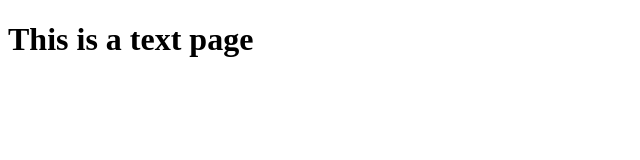
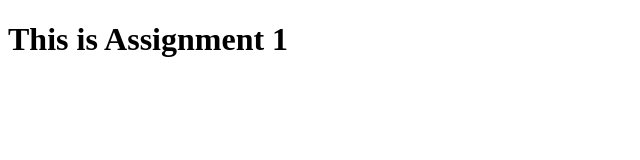
Before and after one commit to CarFly2600/CarFly2600.github.io, a plain HTML site: page WorkForSemester/A1/index.html in a window 1280 px wide. Shown: the whole page, without its empty margins (0-640 px from the left). Drawn offline with Linux system fonts and the light colour scheme.

Commit message:
Update index.html

```diff
--- a/WorkForSemester/A1/index.html
+++ b/WorkForSemester/A1/index.html
@@ -14,7 +14,7 @@
 
     <body>
 
-        <h1>This is a text page</h1>
+        <h1>This is Assignment 1</h1>
 
     </body>
 
```
